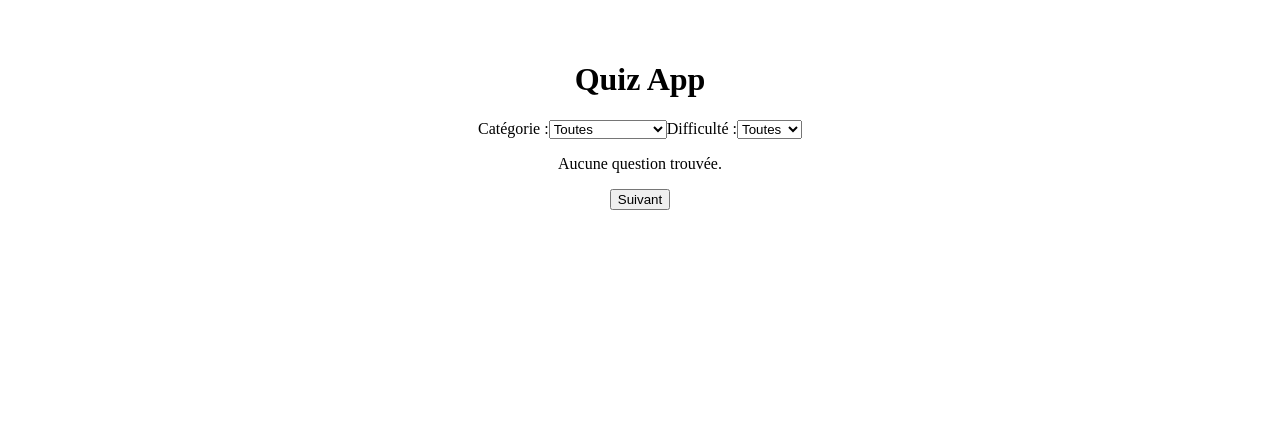
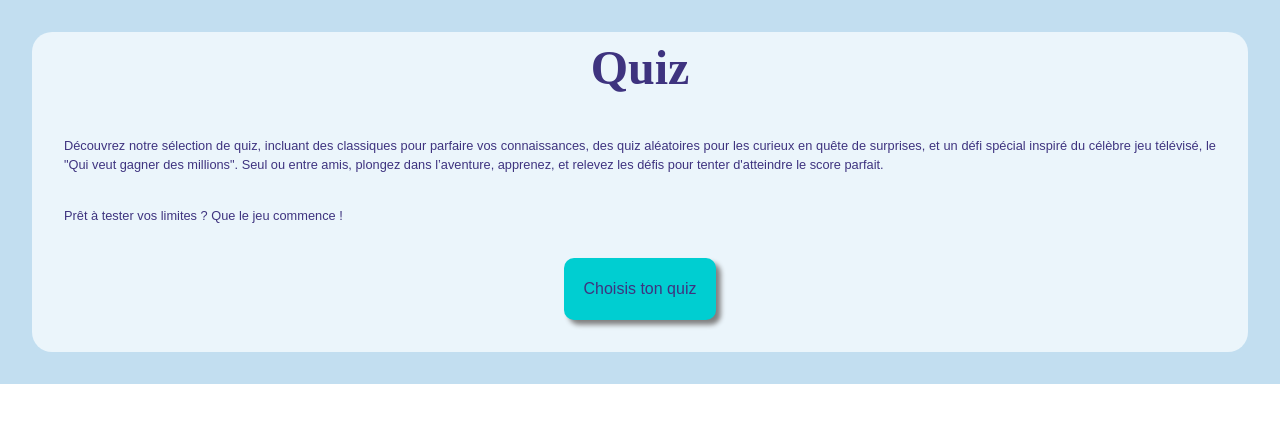
Before and after one commit to espositotimothe/JS-Paris-P2-LesPerses, a React (Vite) app: page / in a window 1280 px wide. Shown: the top 422 px of the page. Built offline with nearby package versions, Linux system fonts and the light colour scheme; no server answers.

Commit message:
create function onclick : transfert from header to filters + create CSS for components header and quizmain

```diff
--- a/src/App.css
+++ b/src/App.css
@@ -2,6 +2,7 @@
 	margin: 0 auto;
 	padding: 2rem;
 	text-align: center;
+	background-color: #c2def0;
 }
 
 .option {
--- a/src/App.tsx
+++ b/src/App.tsx
@@ -9,7 +9,8 @@ function App() {
 	return (
 		<>
 			<Header />
-			<Themedif data={data} setData={setData} />
+
+			{/* <Themedif data={data} setData={setData} /> */}
 		</>
 	);
 }
--- a/src/components/Themedif.tsx
+++ b/src/components/Themedif.tsx
@@ -1,6 +1,7 @@
 import { useEffect, useState } from "react";
 import type { Dispatch } from "react";
 import Questions from "./quiz-components/Questions";
+import QuizMain from "./quiz-components/QuizMain";
 
 export interface Question {
 	_id: string;
--- /dev/null
+++ b/src/components/quiz-components/Header.css
@@ -0,0 +1,31 @@
+.welcome {
+	background-color: var(--home-fond-blocks);
+	border-radius: 20px;
+}
+
+.quiz-title {
+	color: var(--home-violet);
+	font-size: 3rem;
+	font-weight: 600;
+	text-align: center;
+	font-family: var(--font-titles);
+}
+
+.quiz-description {
+	font-family: var(--font-text-block);
+	color: var(--home-violet);
+	text-align: justify;
+	margin: 2rem;
+	font-size: 0.8rem;
+}
+
+.button-start {
+	border-radius: 10px;
+	background-color: var(--home-cta);
+	color: var(--home-violet);
+	font-family: var(--font-buttons);
+	border-style: none;
+	margin-bottom: 2rem;
+	padding: 1.2rem;
+	box-shadow: .3rem .3rem .3rem grey;
+}
--- a/src/components/quiz-components/Header.tsx
+++ b/src/components/quiz-components/Header.tsx
@@ -1,16 +1,40 @@
-import QuizMain from "./QuizMain";
+import "./Header.css";
+import { useState } from "react";
+import Themedif from "../Themedif";
 
-function Header() {
+export default function Header() {
+	const [showFilters, setShowFilters] = useState(false);
+	const handleStartQuiz = () => {
+		setShowFilters(true);
+	};
+
 	return (
 		<>
-			<section className="welcome">
-				{/* <h1>Quiz</h1> */}
-				{/* <p>Total questions : 10</p> */}
-				{/* <button type="button">Lance le quiz</button> */}
-				<QuizMain />
-			</section>
+			{!showFilters ? (
+				<section className="welcome">
+					<h1 className="quiz-title">Quiz</h1>
+					<p className="quiz-description">
+						Découvrez notre sélection de quiz, incluant des classiques pour
+						parfaire vos connaissances, des quiz aléatoires pour les curieux en
+						quête de surprises, et un défi spécial inspiré du célèbre jeu
+						télévisé, le "Qui veut gagner des millions". Seul ou entre amis,
+						plongez dans l’aventure, apprenez, et relevez les défis pour tenter
+						d'atteindre le score parfait.
+					</p>
+					<p className="quiz-description">
+						Prêt à tester vos limites ? Que le jeu commence !
+					</p>
+					<button
+						type="button"
+						className="button-start"
+						onClick={handleStartQuiz}
+					>
+						Choisis ton quiz
+					</button>
+				</section>
+			) : (
+				<Themedif />
+			)}
 		</>
 	);
 }
-
-export default Header;
--- /dev/null
+++ b/src/components/quiz-components/QuizMain.css
@@ -0,0 +1,22 @@
+.quiz {
+	background-color: var(--home-fond-blocks);
+}
+
+.progress-info {
+	display: flex;
+	flex-direction: column;
+	justify-content: center;
+	align-items: center;
+}
+
+.question-number {
+	background-color: var(--home-fond-main);
+	margin: 2rem 2rem 1rem 2rem;
+	border: none;
+	border-radius: 10px;
+}
+
+.quiz-illustration {
+	width: 5rem;
+	height: 5rem;
+}
--- a/src/components/quiz-components/QuizMain.tsx
+++ b/src/components/quiz-components/QuizMain.tsx
@@ -1,19 +1,23 @@
-import Timer from "./Timer";
+import "./QuizMain.css";
 
 function QuizMain() {
 	return (
 		<>
 			<section className="quiz">
-				{/* <div className="progress-container">
-					<progress> </progress>
-				</div> */}
-				{/* <div className="progress-info">
-					<span>Question : 1/10</span>
-					<p>
-						Points: <span>10/399</span>
-					</p> */}
-				{/* <Timer /> */}
-				{/* </div> */}
+				<div className="progress-container">{/* <progress> </progress> */}</div>
+				<div className="progress-info">
+					<button type="button" className="question-number">
+						Question 1/10
+					</button>
+					<img
+						src="src/images/Logo-cinéma-sans-fond.png"
+						alt="Logo-cinema"
+						className="quiz-illustration"
+					/>
+					{/* <p>Points: </p>
+					<span>10/399</span> */}
+					{/* <Timer />  */}
+				</div>
 			</section>
 		</>
 	);
--- a/src/main.tsx
+++ b/src/main.tsx
@@ -1,5 +1,6 @@
 import { StrictMode } from "react";
 import { createRoot } from "react-dom/client";
+import "./reset.css";
 import "./index.css";
 import App from "./App.tsx";
 
--- /dev/null
+++ b/src/reset.css
@@ -0,0 +1,68 @@
+/*
+  1. Use a more-intuitive box-sizing model.
+*/
+*,
+*::before,
+*::after {
+	box-sizing: border-box;
+}
+
+/*
+    2. Remove default margin
+  */
+* {
+	margin: 0;
+}
+
+/*
+    Typographic tweaks!
+    3. Add accessible line-height
+    4. Improve text rendering
+  */
+body {
+	line-height: 1.5;
+	-webkit-font-smoothing: antialiased;
+}
+
+/*
+    5. Improve media defaults
+  */
+img,
+picture,
+video,
+canvas,
+svg {
+	display: block;
+	max-width: 100%;
+}
+
+/*
+    6. Remove built-in form typography styles
+  */
+input,
+button,
+textarea,
+select {
+	font: inherit;
+}
+
+/*
+    7. Avoid text overflows
+  */
+p,
+h1,
+h2,
+h3,
+h4,
+h5,
+h6 {
+	overflow-wrap: break-word;
+}
+
+/*
+    8. Create a root stacking context
+  */
+#root,
+#__next {
+	isolation: isolate;
+}
```
